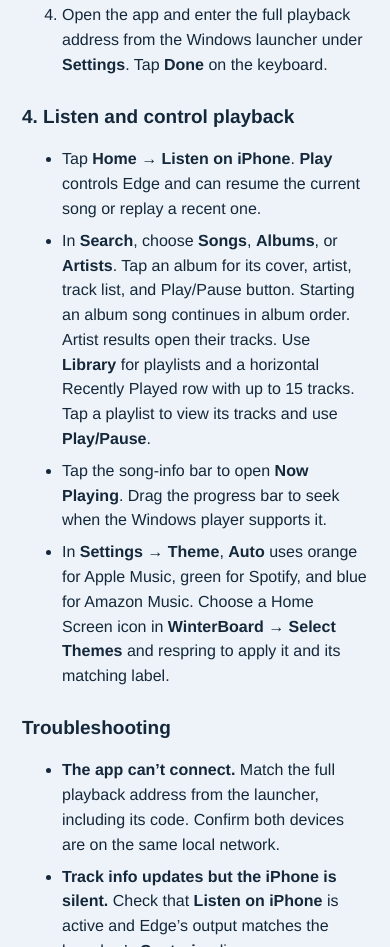
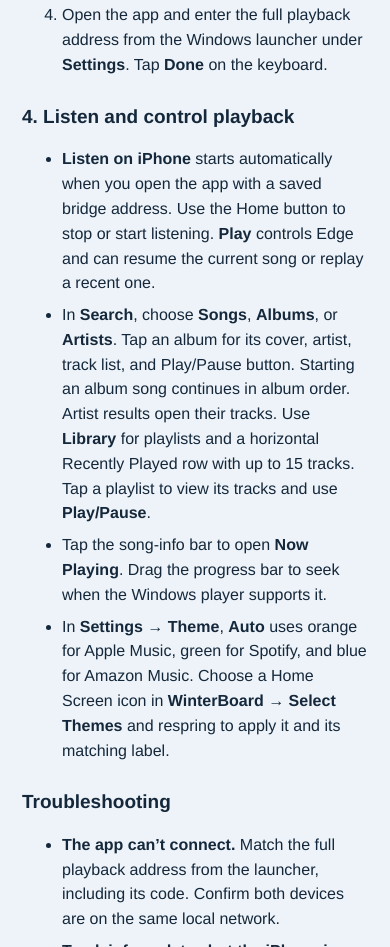
Before and after one commit to kabonkvvms/repo, a plain HTML site: page setup.html in a window 390 px wide. Shown: the part 2203-3150 px from the top of the page. Drawn offline with Linux system fonts and the light colour scheme.

Commit message:
Publish Music Bridge 1.8.16 with automatic iPhone listening

```diff
--- a/setup.html
+++ b/setup.html
@@ -56,7 +56,7 @@ ffmpeg -version</code></pre>
 
   <h2>4. Listen and control playback</h2>
   <ul>
-    <li>Tap <strong>Home → Listen on iPhone</strong>. <strong>Play</strong> controls Edge and can resume the current song or replay a recent one.</li>
+    <li><strong>Listen on iPhone</strong> starts automatically when you open the app with a saved bridge address. Use the Home button to stop or start listening. <strong>Play</strong> controls Edge and can resume the current song or replay a recent one.</li>
     <li>In <strong>Search</strong>, choose <strong>Songs</strong>, <strong>Albums</strong>, or <strong>Artists</strong>. Tap an album for its cover, artist, track list, and Play/Pause button. Starting an album song continues in album order. Artist results open their tracks. Use <strong>Library</strong> for playlists and a horizontal Recently Played row with up to 15 tracks. Tap a playlist to view its tracks and use <strong>Play/Pause</strong>.</li>
     <li>Tap the song-info bar to open <strong>Now Playing</strong>. Drag the progress bar to seek when the Windows player supports it.</li>
     <li>In <strong>Settings → Theme</strong>, <strong>Auto</strong> uses orange for Apple Music, green for Spotify, and blue for Amazon Music. Choose a Home Screen icon in <strong>WinterBoard → Select Themes</strong> and respring to apply it and its matching label.</li>
```
Also changed, not shown: index.html (+1 -1 lines), 5 other files.
